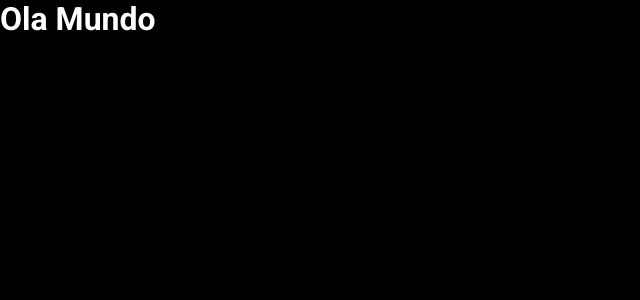
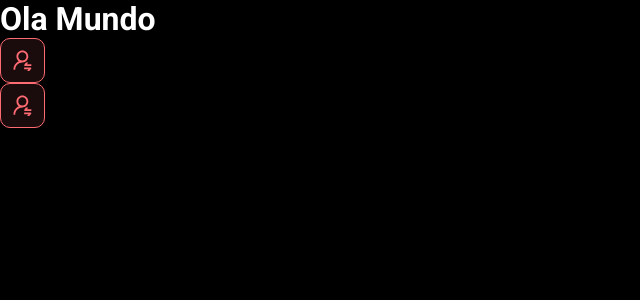
Before and after one commit to silver15/DSMeta-CSS-II, a React (Vite) app in the folder frontend/: page / in a window 1280 px wide. Shown: the top 300 px of the page, without its empty margins (0-640 px from the left). Built offline with nearby package versions, Linux system fonts and the light colour scheme.

Commit message:
Fist component

```diff
--- a/frontend/src/App.tsx
+++ b/frontend/src/App.tsx
@@ -1,8 +1,12 @@
-
-
+import NotificationButton from "./componets/NotificationButton"
 function App() {
  return(
+  <>
   <h1>Ola Mundo</h1>
+  <NotificationButton/>
+  <NotificationButton/>
+  </>
+
  )
 }
 
--- /dev/null
+++ b/frontend/src/componets/NotificationButton/index.tsx
@@ -0,0 +1,12 @@
+import icon from '../../assets/img/Notification-icon.svg'
+import './styles.css'
+
+function notificationButton() {
+    return(
+        <div className="dsmeta-red-btn">
+            <img src={icon} alt="Notificar"/>
+        </div>
+    )
+   }
+
+   export default notificationButton
--- /dev/null
+++ b/frontend/src/componets/NotificationButton/styles.css
@@ -0,0 +1,16 @@
+
+.dsmeta-red-btn{
+    width: 45px;
+    height: 45px;
+    background: rgba(255, 107, 114, 0.1);
+    border: 1px solid #FF6B72;
+    border-radius: 10px;
+    display: flex;
+    align-items: center;
+    justify-content: center;
+    cursor: pointer;
+}
+
+.dsmeta-red-btn img{
+    width: 19px;
+}
```
Also changed, not shown: frontend/src/assets/img/Notification-icon.svg (added).
